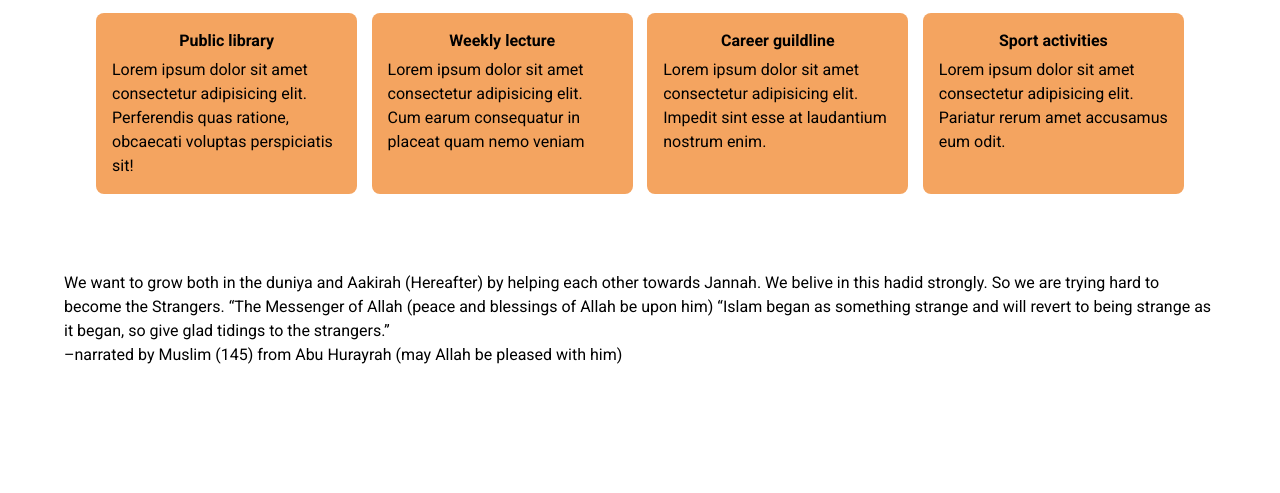
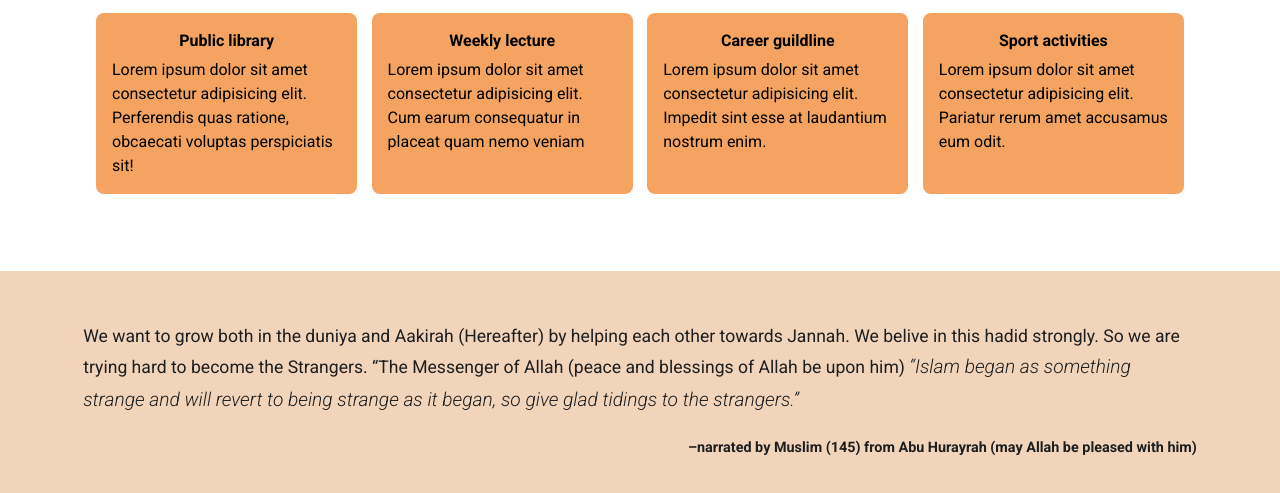
Before and after one commit to Albab47/strangers-club, a plain HTML site: page index.html in a window 1280 px wide. Shown: the part 593-1086 px from the top of the page. Before the commit the page ends 960 px from the top, so only its background shows below. Drawn offline with Linux system fonts and the light colour scheme.

Commit message:
Add styling of about section

```diff
--- a/style.css
+++ b/style.css
@@ -117,14 +117,12 @@ img {
 }
 
 #services {
-    /* background-color: rgb(242, 212, 186); */
     min-height: 22rem;
 }
 
 #services .header {
     font-size: 33px;
     font-weight: bolder;
-    color: #1F2937;
     text-align: center;
     padding: .9rem 0;
     color:rgb(34, 4, 4);
@@ -156,3 +154,35 @@ img {
 .box .text {
     text-align:left;
 }
+
+/* ABOUT SECTION STYLING */
+#about {
+    background-color: rgb(242, 212, 186);
+    height: 15rem;
+}
+
+#about .container {
+    display: flex;
+    flex-direction: column;
+    justify-content: center;
+    align-items: center;
+    gap: 1.2rem;
+    padding: 1.2rem;
+    height: 100%;
+    line-height: 1.7;
+    font-size: 1.1rem;
+    font-weight: 400;
+    color: rgb(30, 30, 30);
+}
+
+#about .qoute {
+    font-weight: 300;
+    font-style: italic;
+    font-size: 1.2rem;
+}
+
+#about .refrense {
+    align-self: flex-end;
+    font-weight: 600;
+    font-size: 0.9rem;
+}
```
